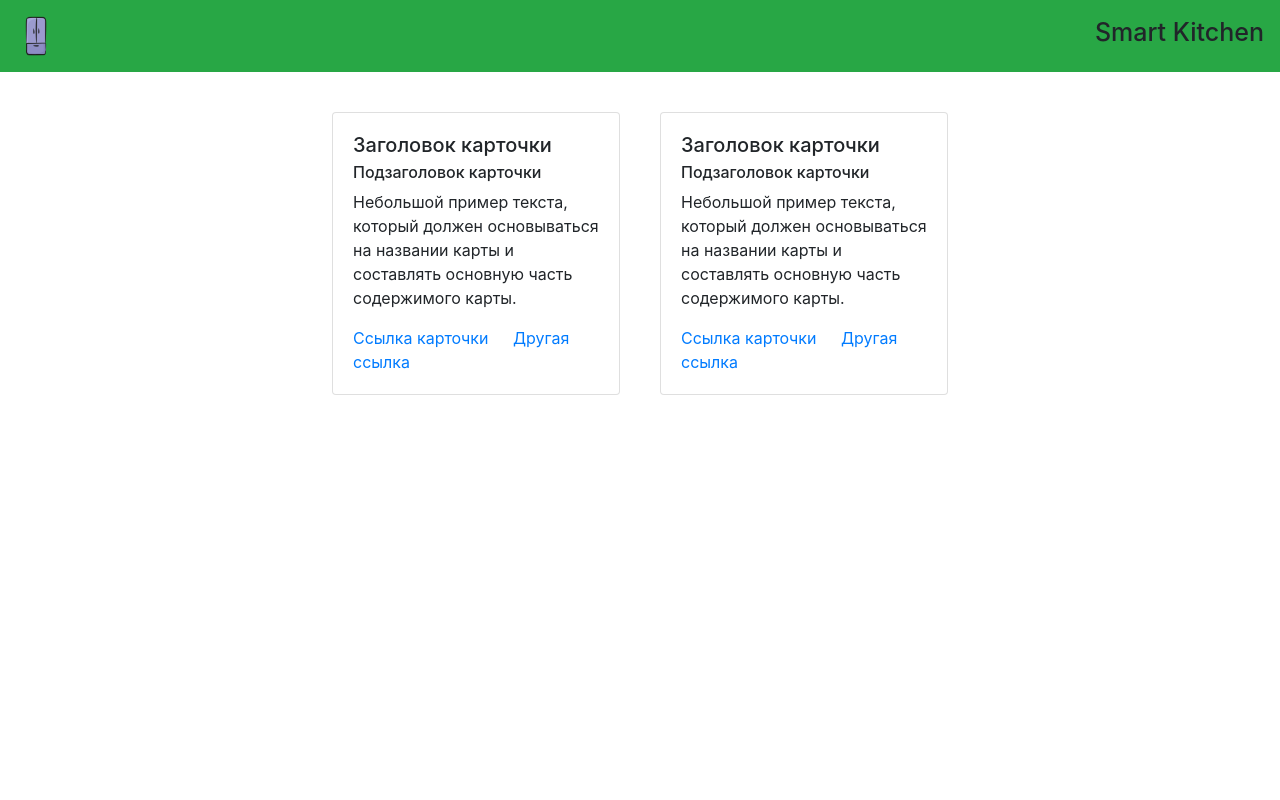
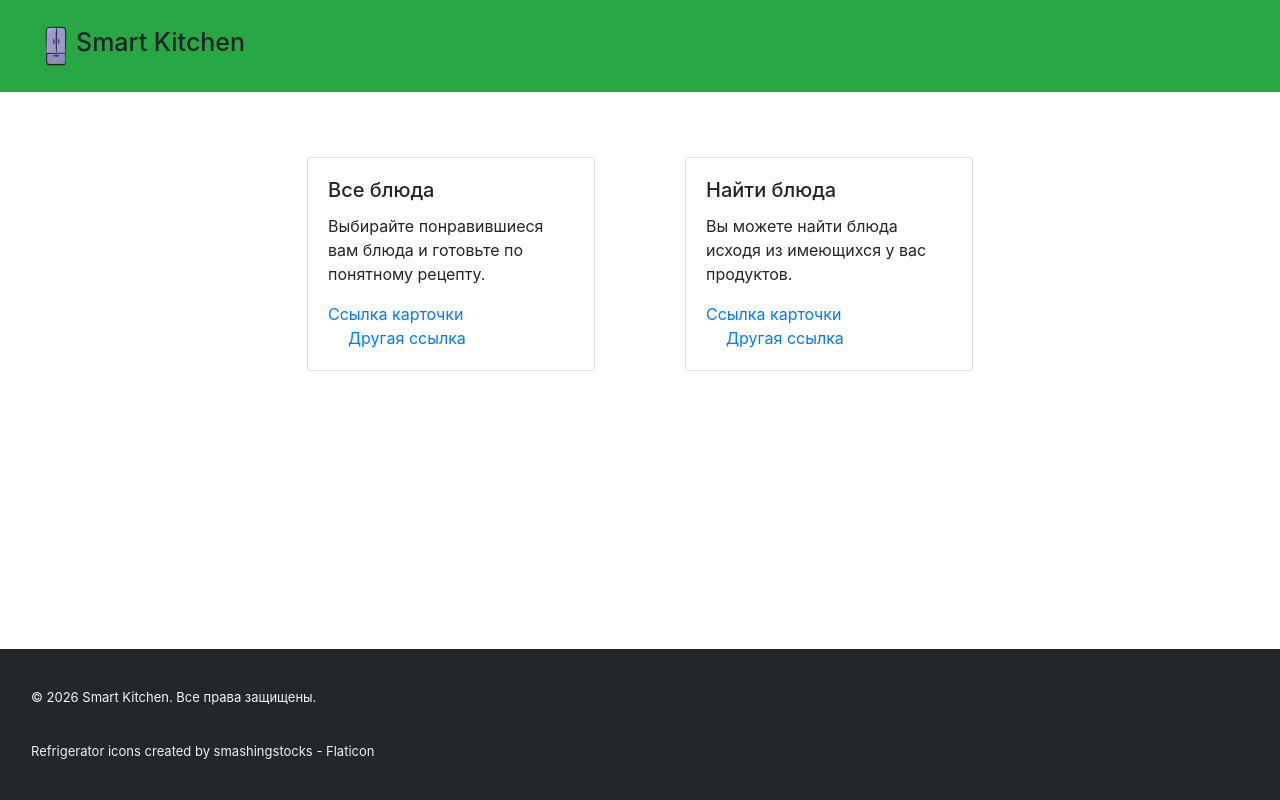
Before and after one commit to Er01Egor/Flask-Project, a Flask app: page / in a window 1280 px wide. Run offline with Flask 3, Linux system fonts and the light colour scheme; some libraries are stand-ins or nearby versions.

Commit message:
Доделал базовый шаблон

```diff
--- a/static/css/style.css
+++ b/static/css/style.css
@@ -5,7 +5,76 @@ h1 {
     display: flex;
     justify-content: center;
     padding: 20px;
+
 }
 .main_card_1 {
-     padding: 20px;
+     padding: 45px;
 }
+header {
+    display: flex;
+    justify-content: flex-start;
+}
+header {
+    display: flex;
+    align-items: center;
+    background-color: #28a745;
+    padding: 10px 20px;
+    width: 100%;
+}
+footer {
+    display: flex;
+    align-items: center;
+    background-color: #23262b;
+    padding: 30px 20px;
+    width: 100%;
+    height: 100%;
+}
+body {
+    display: flex;
+    flex-direction: column;
+    min-height: 100vh;
+}
+main {
+    flex: 1;
+}
+footer {
+    padding:8px;
+}
+.footer-text {
+    padding: 10px;
+    font-size: 13px;
+    color: #f0f7f7;
+}
+footer a {
+    color: #ebf2f2;
+    text-decoration: none;
+}
+
+footer a:hover {
+    text-decoration: underline;
+}
+footer p {
+    padding: 13px;
+    margin: 8px 0;
+    font-size: 13px;
+}
+.d-flex {
+    display: flex;
+    align-items: stretch;
+}
+.main_card_1 {
+    display: flex;
+}
+.flex-item {
+    display: flex;
+    flex: 1;
+}
+.card-body {
+    display: flex;
+    flex-direction: column;
+    flex: 1;
+}
+
+.card-text {
+    flex-grow: 1;
+}
--- a/templates/base.html
+++ b/templates/base.html
@@ -20,8 +20,13 @@
 <!-- Begin page content -->
 <main role="main" class="container">
     {% block content %}{% endblock %}
-
 </main>
+<footer>
+    <div class="footer-text">
+        <p>&copy; 2026 Smart Kitchen. Все права защищены.</p>
+        <p><a href="https://www.flaticon.com/free-icons/refrigerator" title="refrigerator icons">Refrigerator icons created by smashingstocks - Flaticon</a></p>
+    </div>
+</footer>
 <script src="https://cdn.jsdelivr.net/npm/bootstrap@5.3.8/dist/js/bootstrap.bundle.min.js"
         integrity="sha384-FKyoEForCGlyvwx9Hj09JcYn3nv7wiPVlz7YYwJrWVcXK/BmnVDxM+D2scQbITxI"
         crossorigin="anonymous"></script>
--- a/templates/card_main.html
+++ b/templates/card_main.html
@@ -7,11 +7,8 @@
             <div class="flex-item">
                 <div class="card" style="width: 18rem;">
                     <div class="card-body">
-                        <h5 class="card-title">Заголовок карточки</h5>
-                        <h6 class="card-subtitle mb-2 text-body-secondary">Подзаголовок карточки</h6>
-                        <p class="card-text">Небольшой пример текста, который должен основываться на названии карты и
-                            составлять
-                            основную часть содержимого карты.</p>
+                        <h5 class="card-title">Все блюда</h5>
+                        <p class="card-text">Выбирайте понравившиеся вам блюда и готовьте по понятному рецепту.</p>
                         <a href="#" class="card-link">Ссылка карточки</a>
                         <a href="#" class="card-link">Другая ссылка</a>
                     </div>
@@ -22,12 +19,8 @@
             <div class="flex-item">
                 <div class="card" style="width: 18rem;">
                     <div class="card-body">
-                        <h5 class="card-title">Заголовок карточки</h5>
-                        <h6 class="card-subtitle mb-2 text-body-secondary">Подзаголовок карточки</h6>
-                        <p class="card-text">Небольшой пример текста, который должен основываться на названии карты
-                            и
-                            составлять
-                            основную часть содержимого карты.</p>
+                        <h5 class="card-title">Найти блюда</h5>
+                        <p class="card-text">Вы можете найти блюда исходя из имеющихся у вас продуктов.</p>
                         <a href="#" class="card-link">Ссылка карточки</a>
                         <a href="#" class="card-link">Другая ссылка</a>
                     </div>
```
